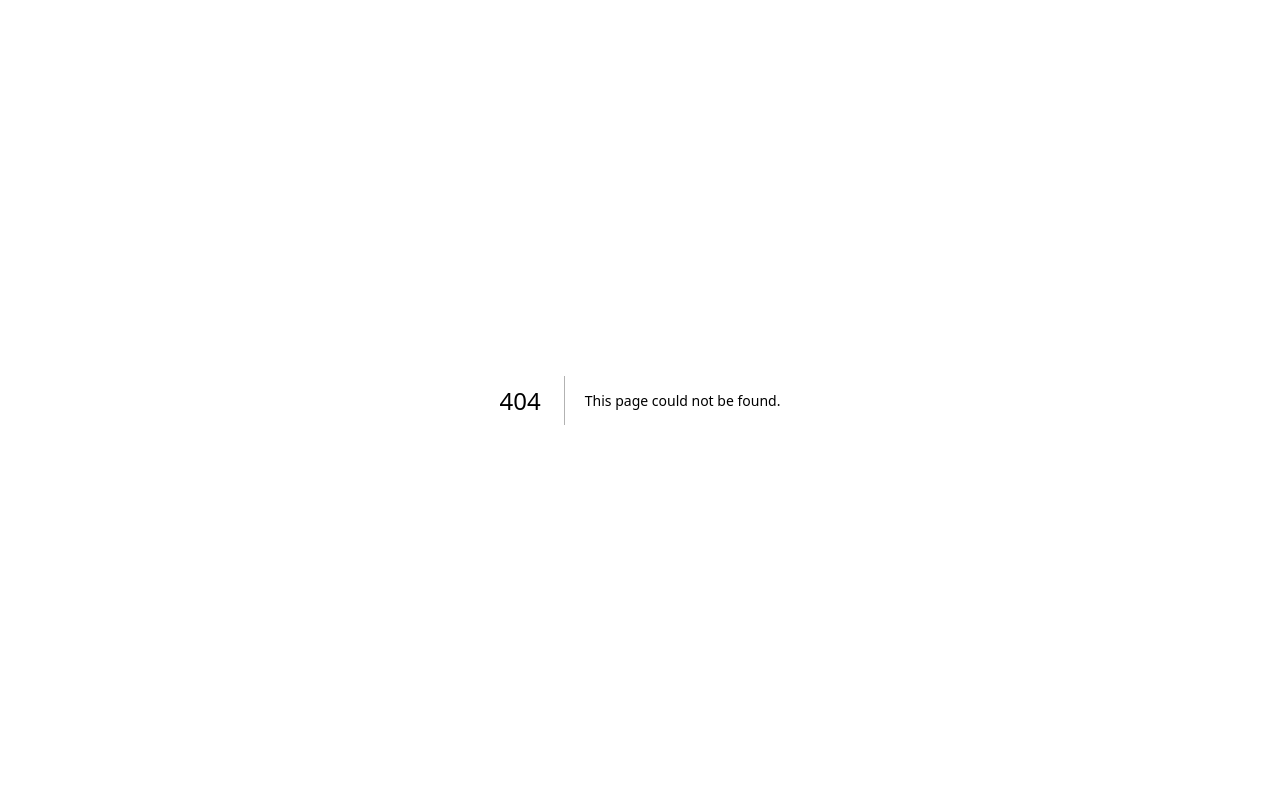
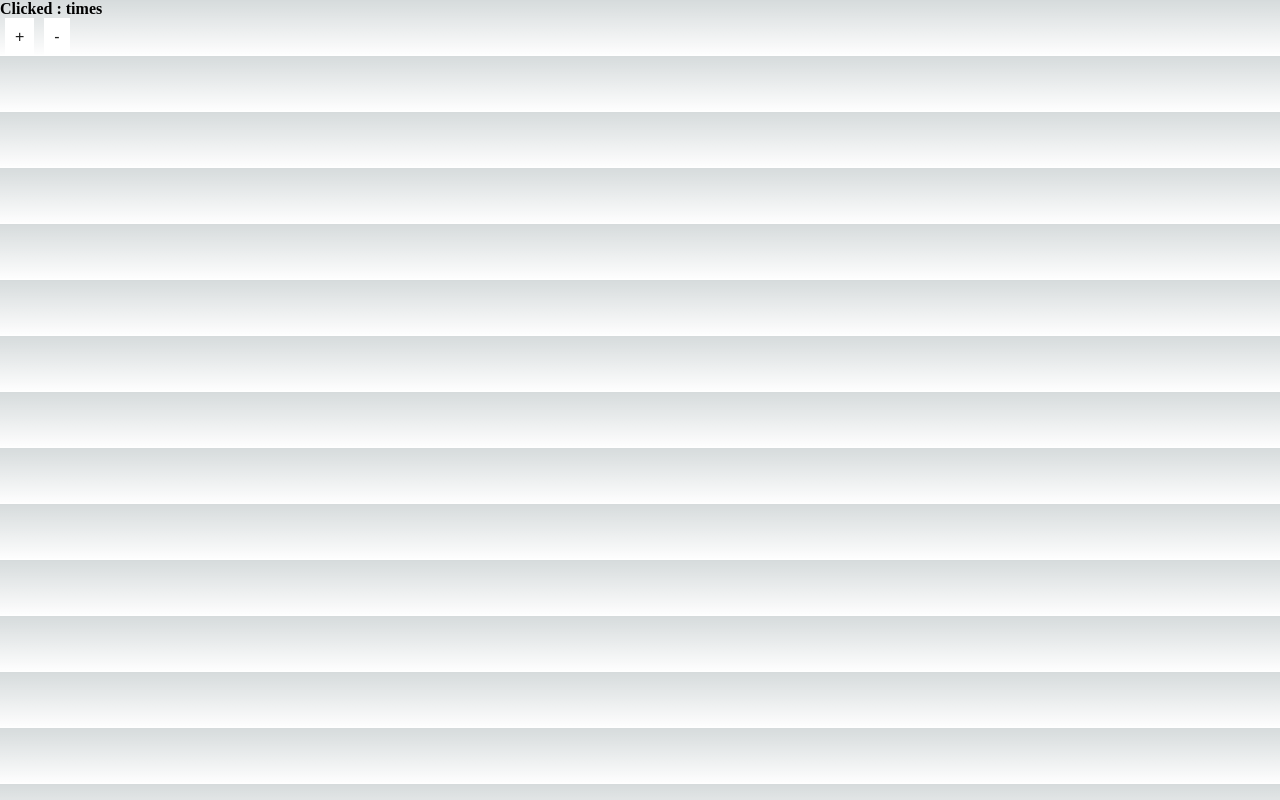
Before and after one commit to cpk0709/mypage-nextjs, a Next.js app: page /use-redux in a window 1280 px wide. Before the commit this address had no page. Built offline with nearby package versions, Linux system fonts and the light colour scheme.

Commit message:
리덕스 예제 시작

```diff
--- a/package.json
+++ b/package.json
@@ -18,6 +18,7 @@
     "next": "13.4.17",
     "react": "18.2.0",
     "react-dom": "18.2.0",
+    "redux": "^4.2.1",
     "typescript": "5.1.6"
   }
 }
--- /dev/null
+++ b/src/pages/use-redux/index.tsx
@@ -0,0 +1,16 @@
+const defaultPage = () => {
+
+  return (
+    <section>
+      <h1>Clicked : times</h1>
+      <button style={{backgroundColor:'#fff',padding:'10px',marginInline:'5px'}}>
+        +
+      </button>
+      <button style={{backgroundColor:'#fff',padding:'10px',marginInline:'5px'}}>
+        -
+      </button>
+    </section>
+  );
+};
+
+export default defaultPage;
```
Also changed, not shown: 1 other file (tests, documents, lock files or other folders).
